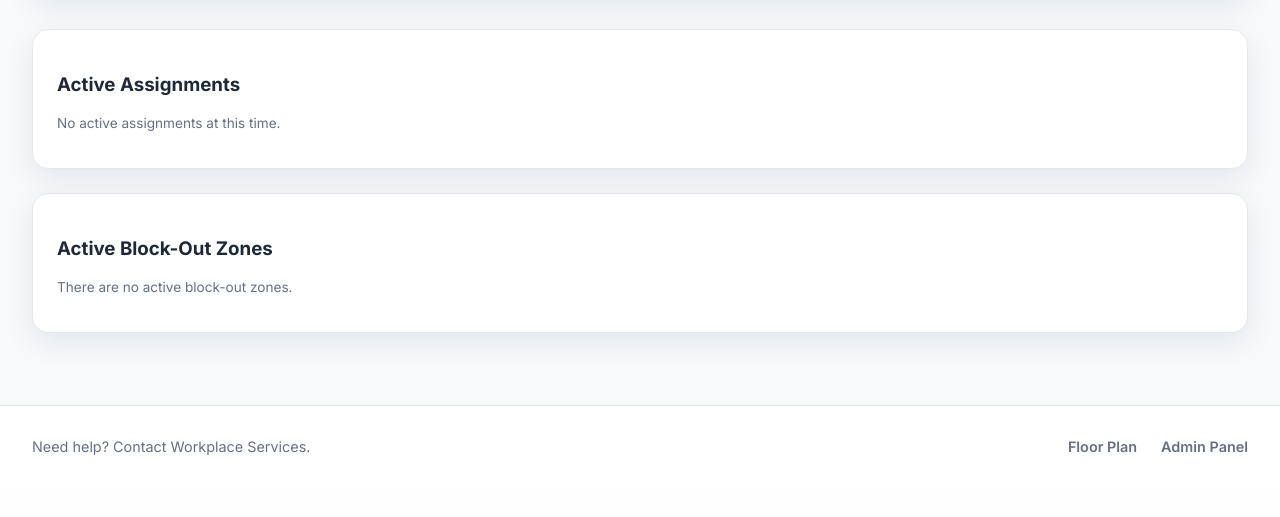
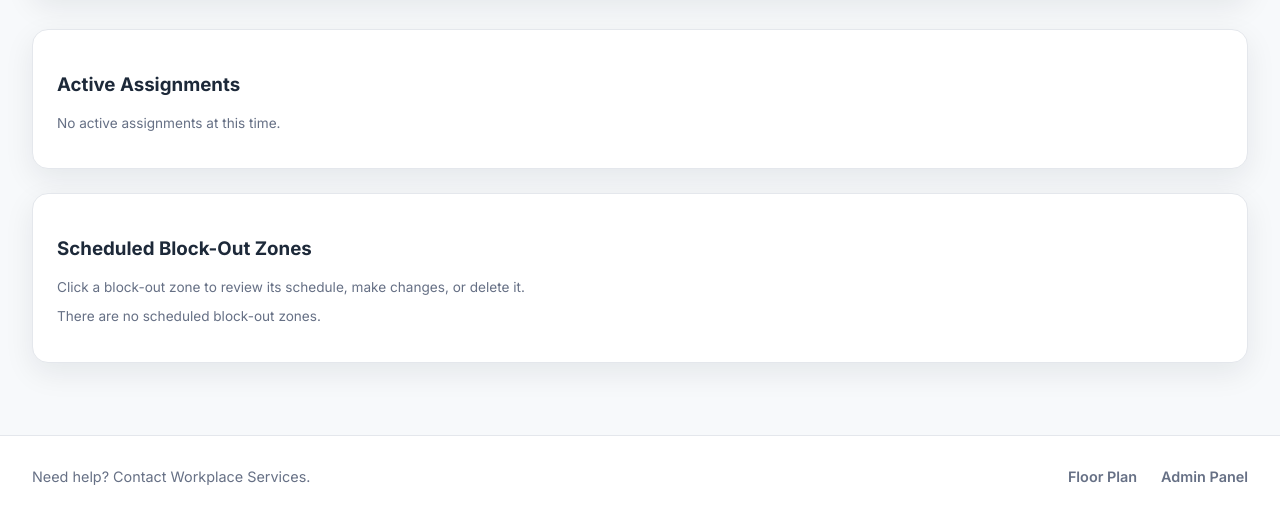
Before and after one commit to miles-howell/Window-Works, a Django app: page /admin-console/ in a window 1280 px wide. Shown: the part 1170-1687 px from the top of the page. Before the commit the page ends 1625 px from the top, so only its background shows below. Run offline with Django 5.2, Linux system fonts and the light colour scheme; the visitor is signed in with stand-in values (Sample User, id 1); data that the repository does not hold is empty; parts of the project's set-up code (start-up, migrations or seed data) failed here and were passed over.

Commit message:
feat: manage block zones from admin console

```diff
--- a/floorplan/urls.py
+++ b/floorplan/urls.py
@@ -20,6 +20,11 @@ urlpatterns = [
     path("api/layout/update/", views.update_layout, name="layout-update"),
     path("admin-console/", views.admin_console, name="admin-console"),
     path(
+        "admin-console/block-zone/<int:pk>/update/",
+        views.update_block_zone,
+        name="update-block-zone",
+    ),
+    path(
         "admin-console/block-zone/<int:pk>/delete/",
         views.delete_block_zone,
         name="delete-block-zone",
--- a/floorplan/views.py
+++ b/floorplan/views.py
@@ -20,6 +20,35 @@ from .models import Assignment, BlockOutZone, Department, Desk
 
 
 SESSION_EMPLOYEE_PROFILE_KEY = "floorplan_employee_profile"
+
+
+def _localized_datetime(value):
+    if not value:
+        return None
+    return timezone.localtime(value)
+
+
+def _datetime_input_value(value):
+    localized = _localized_datetime(value)
+    if not localized:
+        return ""
+    return localized.strftime("%Y-%m-%dT%H:%M")
+
+
+def _datetime_display_value(value):
+    localized = _localized_datetime(value)
+    if not localized:
+        return ""
+    return localized.strftime("%b %d, %Y %I:%M %p")
+
+
+def _block_zone_duration_display(zone: BlockOutZone) -> str:
+    if zone.is_permanent:
+        return "Permanent block"
+    end_display = _datetime_display_value(zone.end)
+    if end_display:
+        return f"Until {end_display}"
+    return "Open ended"
 
 
 def _serialize_assignment(assignment: Assignment, now=None) -> dict | None:
@@ -298,8 +327,35 @@ def admin_console(request):
         .order_by("assignee_name", "-start")
     )
     active_assignments = [assignment for assignment in assignments if assignment.is_active(now)]
-    block_zones = BlockOutZone.objects.prefetch_related("desks")
-    active_blocks = [zone for zone in block_zones if zone.is_active(now)]
+    block_zone_queryset = (
+        BlockOutZone.objects.prefetch_related("desks").order_by("start", "name")
+    )
+    scheduled_blocks: list[BlockOutZone] = []
+    block_zone_payload: list[dict] = []
+    for zone in block_zone_queryset:
+        is_active = zone.is_active(now)
+        starts_in_future = bool(zone.start and zone.start > now)
+        if not is_active and not starts_in_future:
+            continue
+        setattr(zone, "admin_is_active", is_active)
+        scheduled_blocks.append(zone)
+        block_zone_payload.append(
+            {
+                "id": zone.pk,
+                "name": zone.name,
+                "desk_count": zone.desks.count(),
+                "is_permanent": zone.is_permanent,
+                "duration_choice": "permanent" if zone.is_permanent else "temporary",
+                "reason": zone.reason or "",
+                "created_by": zone.created_by or "",
+                "start": _datetime_input_value(zone.start),
+                "end": "" if zone.is_permanent else _datetime_input_value(zone.end),
+                "start_display": _datetime_display_value(zone.start),
+                "end_display": _datetime_display_value(zone.end),
+                "is_active": is_active,
+                "duration_display": _block_zone_duration_display(zone),
+            }
+        )
     desks = (
         Desk.objects.select_related("department")
         .prefetch_related("block_zones", "assignments")
@@ -309,7 +365,8 @@ def admin_console(request):
 
     context = {
         "active_assignments": active_assignments,
-        "active_blocks": active_blocks,
+        "block_zones": scheduled_blocks,
+        "block_zone_data": json.dumps(block_zone_payload),
         "now": local_now,
         "layout_desks": json.dumps(layout_desks),
         "grid_rows": GRID_ROWS,
@@ -325,6 +382,69 @@ def delete_block_zone(request, pk: int):
     block_zone.delete()
     messages.success(request, f"Block-out zone '{block_zone.name}' deleted.")
     return redirect("floorplan:admin-console")
+
+
+@staff_member_required
+@require_POST
+def update_block_zone(request, pk: int):
+    block_zone = get_object_or_404(BlockOutZone, pk=pk)
+
+    name = (request.POST.get("name") or "").strip()
+    if not name:
+        messages.error(request, "Enter a name for this block-out zone before saving.")
+        return redirect("floorplan:admin-console")
+
+    duration_choice = request.POST.get("duration_choice") or "temporary"
+    is_permanent = duration_choice == "permanent"
+
+    start_raw = (request.POST.get("start") or "").strip()
+    end_raw = (request.POST.get("end") or "").strip()
+
+    try:
+        if start_raw:
+            parsed_start = datetime.fromisoformat(start_raw)
+            if timezone.is_naive(parsed_start):
+                parsed_start = timezone.make_aware(
+                    parsed_start, timezone.get_current_timezone()
+                )
+        else:
+            parsed_start = block_zone.start or timezone.now()
+    except ValueError:
+        messages.error(request, "Invalid start date for this block-out zone.")
+        return redirect("floorplan:admin-console")
+
+    parsed_end = None
+    if not is_permanent and end_raw:
+        try:
+            parsed_end = datetime.fromisoformat(end_raw)
+            if timezone.is_naive(parsed_end):
+                parsed_end = timezone.make_aware(
+                    parsed_end, timezone.get_current_timezone()
+                )
+        except ValueError:
+            messages.error(request, "Invalid end date for this block-out zone.")
+            return redirect("floorplan:admin-console")
+
+    if not is_permanent and parsed_end and parsed_end <= parsed_start:
+        messages.error(
+            request,
+            "The block-out zone must end after it begins. Adjust the end time and try again.",
+        )
+        return redirect("floorplan:admin-console")
+
+    block_zone.name = name
+    block_zone.start = parsed_start
+    block_zone.is_permanent = is_permanent
+    block_zone.end = None if is_permanent else parsed_end
+    block_zone.reason = (request.POST.get("reason") or "").strip()
+    block_zone.created_by = (request.POST.get("created_by") or "").strip()
+    block_zone.save(
+        update_fields=["name", "start", "end", "is_permanent", "reason", "created_by"]
+    )
+
+    messages.success(request, f"Block-out zone '{block_zone.name}' updated.")
+    return redirect("floorplan:admin-console")
+
 
 @staff_member_required
 @require_POST
--- a/static/css/styles.css
+++ b/static/css/styles.css
@@ -665,6 +665,22 @@ body {
   font-weight: 600;
 }
 
+.block-item[role="button"] {
+  cursor: pointer;
+  transition: border-color 0.2s ease, box-shadow 0.2s ease;
+}
+
+.block-item[role="button"]:hover {
+  border-color: var(--primary);
+  box-shadow: 0 0 0 3px rgba(59, 130, 246, 0.12);
+}
+
+.block-item[role="button"]:focus-visible {
+  outline: none;
+  border-color: var(--primary);
+  box-shadow: 0 0 0 3px rgba(59, 130, 246, 0.2);
+}
+
 .assignment-meta {
   display: flex;
   flex-wrap: wrap;
@@ -753,6 +769,14 @@ body {
   width: 100%;
   box-shadow: var(--shadow);
   position: relative;
+}
+
+.modal-card-header {
+  display: flex;
+  align-items: center;
+  justify-content: space-between;
+  gap: 0.75rem;
+  margin-bottom: 0.75rem;
 }
 
 .modal-card h1 {
--- a/static/js/admin_floorplan.js
+++ b/static/js/admin_floorplan.js
@@ -173,6 +173,31 @@
   const blockCreatedBy = document.getElementById("block-created-by");
   const blockFeedback = document.getElementById("block-feedback");
   const blockSubmit = document.getElementById("block-submit");
+  const blockZoneDataElement = document.getElementById("block-zone-data");
+  const blockZoneModal = document.getElementById("block-zone-modal");
+  const blockZoneForm = document.getElementById("block-zone-modal-form");
+  const blockZoneModalTitle = document.getElementById("block-zone-modal-title");
+  const blockZoneNameInput = document.getElementById("block-zone-modal-name");
+  const blockZoneDurationSelect = document.getElementById(
+    "block-zone-modal-duration",
+  );
+  const blockZoneStartInput = document.getElementById("block-zone-modal-start");
+  const blockZoneEndInput = document.getElementById("block-zone-modal-end");
+  const blockZoneReasonInput = document.getElementById("block-zone-modal-reason");
+  const blockZoneCreatedByInput = document.getElementById(
+    "block-zone-modal-created-by",
+  );
+  const blockZoneSchedule = document.getElementById("block-zone-modal-schedule");
+  const blockZoneDeskCount = document.getElementById("block-zone-modal-desk-count");
+  const blockZoneStatusBadge = document.getElementById("block-zone-modal-status");
+  const blockZoneCancelButton = document.getElementById("block-zone-modal-cancel");
+  const blockZoneDeleteForm = document.getElementById("block-zone-delete-form");
+  const blockZoneUpdateUrlTemplate = blockZoneModal
+    ? blockZoneModal.dataset.updateUrlTemplate || ""
+    : "";
+  const blockZoneDeleteUrlTemplate = blockZoneModal
+    ? blockZoneModal.dataset.deleteUrlTemplate || ""
+    : "";
 
   const modeButtons = document.querySelectorAll(".admin-mode-button");
   const modePanels = document.querySelectorAll(".mode-panel");
@@ -182,6 +207,22 @@
     assignment: assignmentFeedback,
     block: blockFeedback,
   };
+
+  const blockZoneLookup = new Map();
+  if (blockZoneDataElement) {
+    try {
+      const parsedZones = JSON.parse(blockZoneDataElement.textContent || "[]");
+      if (Array.isArray(parsedZones)) {
+        parsedZones.forEach((zone) => {
+          if (zone && zone.id != null) {
+            blockZoneLookup.set(String(zone.id), zone);
+          }
+        });
+      }
+    } catch (error) {
+      console.error("Unable to parse block-out zone data", error);
+    }
+  }
 
   const SELECTION_DRAG_THRESHOLD_SQUARED = 9;
 
@@ -882,6 +923,184 @@
     });
   }
 
+  function applyIdToTemplate(template, id) {
+    if (!template) {
+      return "";
+    }
+    return template.replace(/\/0\//, `/${String(id)}/`);
+  }
+
+  function blockZoneScheduleSummary(zone) {
+    if (!zone) {
+      return "";
+    }
+    const parts = [];
+    if (zone.is_active) {
+      parts.push("Active now");
+    } else if (zone.start_display) {
+      parts.push(`Begins ${zone.start_display}`);
+    }
+    if (zone.is_permanent) {
+      parts.push("Permanent block");
+    } else if (zone.end_display) {
+      parts.push(`Ends ${zone.end_display}`);
+    }
+    if (parts.length === 0 && zone.duration_display) {
+      parts.push(zone.duration_display);
+    }
+    return parts.join(" • ");
+  }
+
+  function blockZoneDeskSummary(count) {
+    const deskCount = Number(count) || 0;
+    if (deskCount === 1) {
+      return "1 desk included in this zone.";
+    }
+    return `${deskCount} desks included in this zone.`;
+  }
+
+  function closeBlockZoneModal() {
+    if (!blockZoneModal) {
+      return;
+    }
+    blockZoneModal.classList.add("hidden");
+    blockZoneModal.setAttribute("aria-hidden", "true");
+    delete blockZoneModal.dataset.currentZoneId;
+    if (blockZoneForm) {
+      blockZoneForm.reset();
+      blockZoneForm.action = blockZoneUpdateUrlTemplate;
+    }
+    if (blockZoneEndInput) {
+      blockZoneEndInput.disabled = false;
+    }
+    if (blockZoneDeleteForm) {
+      blockZoneDeleteForm.action = blockZoneDeleteUrlTemplate;
+    }
+    if (blockZoneSchedule) {
+      blockZoneSchedule.textContent = "";
+    }
+    if (blockZoneDeskCount) {
+      blockZoneDeskCount.textContent = "";
+    }
+    if (blockZoneStatusBadge) {
+      blockZoneStatusBadge.textContent = "";
+      blockZoneStatusBadge.classList.remove("success", "warning");
+    }
+    if (blockZoneModalTitle) {
+      blockZoneModalTitle.textContent = "Edit block-out zone";
+    }
+  }
+
+  function openBlockZoneModal(zoneId) {
+    if (!blockZoneModal || !blockZoneForm) {
+      return;
+    }
+    const zone = blockZoneLookup.get(String(zoneId));
+    if (!zone) {
+      return;
+    }
+    blockZoneModal.classList.remove("hidden");
+    blockZoneModal.setAttribute("aria-hidden", "false");
+    blockZoneModal.dataset.currentZoneId = String(zoneId);
+    blockZoneForm.action = applyIdToTemplate(blockZoneUpdateUrlTemplate, zoneId);
+    if (blockZoneDeleteForm) {
+      blockZoneDeleteForm.action = applyIdToTemplate(
+        blockZoneDeleteUrlTemplate,
+        zoneId,
+      );
+    }
+    if (blockZoneModalTitle) {
+      blockZoneModalTitle.textContent = `Edit ${zone.name}`;
+    }
+    if (blockZoneNameInput) {
+      blockZoneNameInput.value = zone.name || "";
+    }
+    if (blockZoneDurationSelect) {
+      blockZoneDurationSelect.value = zone.is_permanent
+        ? "permanent"
+        : zone.duration_choice || "temporary";
+    }
+    if (blockZoneStartInput) {
+      blockZoneStartInput.value = zone.start || "";
+    }
+    if (blockZoneEndInput) {
+      blockZoneEndInput.value = zone.is_permanent ? "" : zone.end || "";
+    }
+    if (blockZoneReasonInput) {
+      blockZoneReasonInput.value = zone.reason || "";
+    }
+    if (blockZoneCreatedByInput) {
+      blockZoneCreatedByInput.value = zone.created_by || "";
+    }
+    if (blockZoneSchedule) {
+      blockZoneSchedule.textContent = blockZoneScheduleSummary(zone);
+    }
+    if (blockZoneDeskCount) {
+      blockZoneDeskCount.textContent = blockZoneDeskSummary(zone.desk_count);
+    }
+    if (blockZoneStatusBadge) {
+      blockZoneStatusBadge.textContent = zone.is_active ? "Active" : "Scheduled";
+      blockZoneStatusBadge.classList.remove("success", "warning");
+      blockZoneStatusBadge.classList.add(zone.is_active ? "success" : "warning");
+    }
+    bindDurationToggle(blockZoneDurationSelect, blockZoneEndInput);
+    if (blockZoneEndInput && blockZoneDurationSelect) {
+      blockZoneEndInput.disabled = blockZoneDurationSelect.value === "permanent";
+    }
+    window.setTimeout(() => {
+      if (blockZoneNameInput && typeof blockZoneNameInput.focus === "function") {
+        blockZoneNameInput.focus();
+        if (typeof blockZoneNameInput.select === "function") {
+          blockZoneNameInput.select();
+        }
+      }
+    }, 0);
+  }
+
+  const blockZoneItems = document.querySelectorAll(
+    ".block-item[data-block-id]",
+  );
+  blockZoneItems.forEach((item) => {
+    item.addEventListener("click", () => {
+      const zoneId = item.dataset.blockId;
+      if (zoneId != null) {
+        openBlockZoneModal(zoneId);
+      }
+    });
+    item.addEventListener("keydown", (event) => {
+      if (event.key === "Enter" || event.key === " ") {
+        event.preventDefault();
+        const zoneId = item.dataset.blockId;
+        if (zoneId != null) {
+          openBlockZoneModal(zoneId);
+        }
+      }
+    });
+  });
+
+  if (blockZoneCancelButton) {
+    blockZoneCancelButton.addEventListener("click", () => {
+      closeBlockZoneModal();
+    });
+  }
+
+  if (blockZoneModal) {
+    blockZoneModal.addEventListener("click", (event) => {
+      if (event.target === blockZoneModal) {
+        closeBlockZoneModal();
+      }
+    });
+  }
+
+  document.addEventListener("keydown", (event) => {
+    if (event.key === "Escape" && blockZoneModal) {
+      const isHidden = blockZoneModal.classList.contains("hidden");
+      if (!isHidden) {
+        closeBlockZoneModal();
+      }
+    }
+  });
+
   modeButtons.forEach((button) => {
     button.addEventListener("click", () => {
       const mode = button.dataset.adminMode;
@@ -898,5 +1117,6 @@
   setDefaultStart(blockForm, blockStart);
   bindDurationToggle(assignmentDuration, assignmentEnd);
   bindDurationToggle(blockDuration, blockEnd);
+  bindDurationToggle(blockZoneDurationSelect, blockZoneEndInput);
   updateActionAvailability();
 })();
--- a/templates/floorplan/admin_console.html
+++ b/templates/floorplan/admin_console.html
@@ -225,14 +225,28 @@
     </section>
 
     <section class="card">
-      <h3>Active Block-Out Zones</h3>
-      {% if active_blocks %}
+      <h3>Scheduled Block-Out Zones</h3>
+      <p class="note-text">
+        Click a block-out zone to review its schedule, make changes, or delete it.
+      </p>
+      {% if block_zones %}
         <ul class="block-list">
-          {% for block in active_blocks %}
-            <li class="block-item">
+          {% for block in block_zones %}
+            <li
+              class="block-item"
+              role="button"
+              tabindex="0"
+              data-block-id="{{ block.pk }}"
+              aria-label="Edit block-out zone {{ block.name }}"
+            >
               <strong>{{ block.name }}</strong>
               <div class="assignment-meta">
                 <span>{{ block.desks.count }} desks affected</span>
+                {% if block.admin_is_active %}
+                  <span class="badge success">Active</span>
+                {% elif block.start %}
+                  <span>Starts {{ block.start|date:'M d, Y H:i' }}</span>
+                {% endif %}
                 {% if block.is_permanent %}
                   <span class="badge warning">Permanent</span>
                 {% elif block.end %}
@@ -242,23 +256,86 @@
               {% if block.reason %}
                 <p class="note-text">{{ block.reason }}</p>
               {% endif %}
-              <form
-                method="post"
-                action="{% url 'floorplan:delete-block-zone' block.pk %}"
-                style="margin-top: 0.75rem;"
-              >
-                {% csrf_token %}
-                <button type="submit" class="button secondary">Remove block-out zone</button>
-              </form>
             </li>
           {% endfor %}
         </ul>
       {% else %}
-        <p class="note-text">There are no active block-out zones.</p>
+        <p class="note-text">There are no scheduled block-out zones.</p>
       {% endif %}
     </section>
   </div>
+  <script id="block-zone-data" type="application/json">{{ block_zone_data|safe }}</script>
   <script id="layout-desk-data" type="application/json">{{ layout_desks|safe }}</script>
+  {% url 'floorplan:update-block-zone' 0 as update_block_zone_template %}
+  {% url 'floorplan:delete-block-zone' 0 as delete_block_zone_template %}
+  <div
+    id="block-zone-modal"
+    class="modal-backdrop hidden"
+    role="dialog"
+    aria-modal="true"
+    aria-hidden="true"
+    aria-labelledby="block-zone-modal-title"
+    data-update-url-template="{{ update_block_zone_template }}"
+    data-delete-url-template="{{ delete_block_zone_template }}"
+  >
+    <div class="modal-card" id="block-zone-modal-card">
+      <div class="modal-card-header">
+        <h2 id="block-zone-modal-title">Edit block-out zone</h2>
+        <span id="block-zone-modal-status" class="badge">Active</span>
+      </div>
+      <p id="block-zone-modal-schedule" class="note-text"></p>
+      <p id="block-zone-modal-desk-count" class="note-text"></p>
+      <form
+        id="block-zone-modal-form"
+        method="post"
+        class="form-grid"
+        aria-describedby="block-zone-modal-schedule"
+      >
+        {% csrf_token %}
+        <div>
+          <label for="block-zone-modal-name">Zone name</label>
+          <input type="text" id="block-zone-modal-name" name="name" required />
+        </div>
+        <div class="form-grid two-col">
+          <div>
+            <label for="block-zone-modal-duration">Duration</label>
+            <select id="block-zone-modal-duration" name="duration_choice">
+              <option value="temporary">Temporary</option>
+              <option value="permanent">Permanent</option>
+            </select>
+          </div>
+          <div>
+            <label for="block-zone-modal-start">Start</label>
+            <input type="datetime-local" id="block-zone-modal-start" name="start" />
+          </div>
+        </div>
+        <div>
+          <label for="block-zone-modal-end">End</label>
+          <input type="datetime-local" id="block-zone-modal-end" name="end" />
+        </div>
+        <div>
+          <label for="block-zone-modal-reason">Reason / notes</label>
+          <textarea id="block-zone-modal-reason" name="reason" rows="2"></textarea>
+        </div>
+        <div>
+          <label for="block-zone-modal-created-by">Recorded by</label>
+          <input type="text" id="block-zone-modal-created-by" name="created_by" />
+        </div>
+      </form>
+      <div class="modal-actions">
+        <button type="submit" form="block-zone-modal-form" class="button primary">
+          Save changes
+        </button>
+        <button type="button" class="button secondary" id="block-zone-modal-cancel">
+          Cancel
+        </button>
+        <form id="block-zone-delete-form" method="post">
+          {% csrf_token %}
+          <button type="submit" class="button danger">Delete block-out zone</button>
+        </form>
+      </div>
+    </div>
+  </div>
 {% endblock %}
 {% block extra_scripts %}
   {{ block.super }}
```
